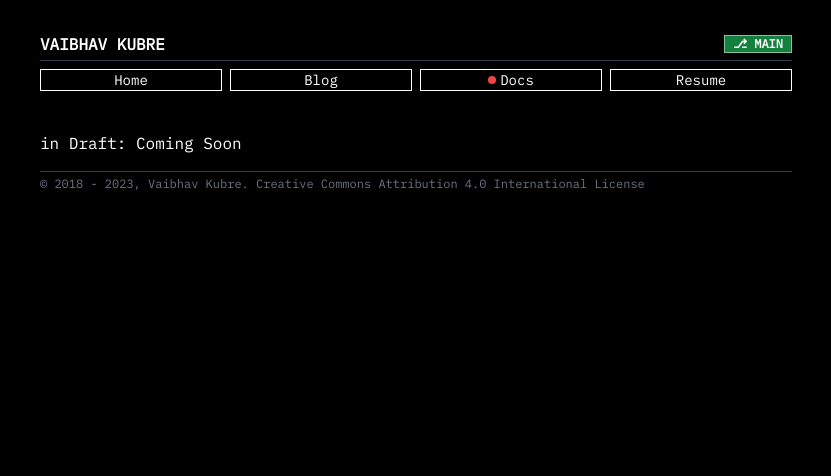
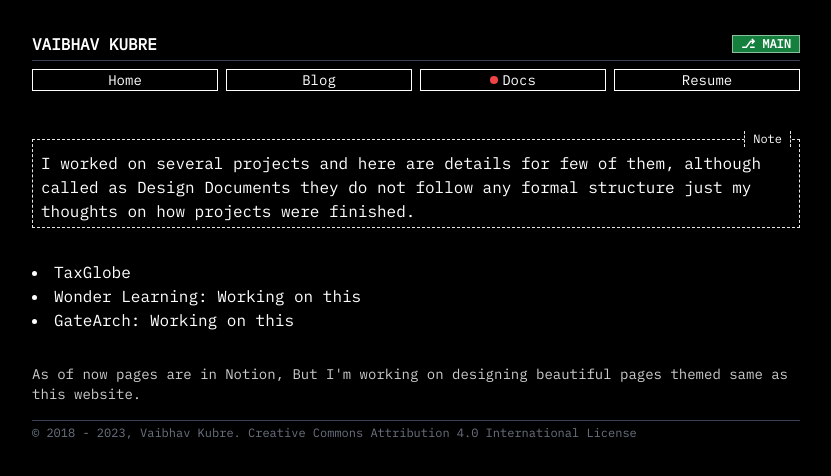
Before and after one commit to kubre/kubre.in, an Astro site: page /docs in a window 1280 px wide. Shown: the whole page, without its empty margins (224-1055 px from the left). Built offline with nearby package versions, Linux system fonts and the light colour scheme; Astro itself is replaced by a stand-in of ours.

Commit message:
Added initial design doc and alot of small fixes

```diff
--- a/src/components/Footer.astro
+++ b/src/components/Footer.astro
@@ -1,7 +1,7 @@
 ---
 ---
 
-<footer class="pt-1 pb-4 border-t border-gray-700 text-xs text-gray-500">
+<footer class="pt-1 pb-4 px-2 lg:px-0 border-t border-gray-700 text-xs text-gray-500">
     &copy; 2018 - {new Date().getFullYear()}, Vaibhav Kubre.<wbr /> Creative Commons
     Attribution 4.0 International License
 </footer>
--- a/src/layouts/Layout.astro
+++ b/src/layouts/Layout.astro
@@ -40,13 +40,13 @@ const url = Astro.url;
             content={"https://kubre.in/assets/me.jpg"}
         />
     </head>
-    <body>
+    <body class="px-2 lg:px-0">
         <Nav />
         <slot />
         <Footer />
         <style>
             body {
-                @apply font-mono bg-black text-white px-2 max-w-screen-md mx-auto;
+                @apply font-mono bg-black text-white max-w-screen-md mx-auto;
                 height: 100vh;
                 z-index: -1;
             }
--- a/src/pages/404.astro
+++ b/src/pages/404.astro
@@ -6,7 +6,7 @@ import Layout from "../layouts/Layout.astro";
     title="Design Documents"
     description="Design Documents for Projects I have worked on"
 >
-    <main class="pt-8 pb-4">
+    <main class="pt-8 pb-8">
         <p class="text-bold">
             <strong class="bg-red-700 px-2">404</strong> Page you're looking for does not exists, or has been removed!
         </p>
--- a/src/pages/about.astro
+++ b/src/pages/about.astro
@@ -3,8 +3,8 @@ import Layout from "../layouts/Layout.astro";
 ---
 
 <Layout
-    title="Design Documents"
-    description="Design Documents for Projects I have worked on"
+    title="About Site"
+    description="What kubre.in uses?"
 >
     <style>
         table * {
--- a/src/pages/blog/index.astro
+++ b/src/pages/blog/index.astro
@@ -17,7 +17,7 @@ const posts = await Astro.glob("./*.md").then((posts) => {
     description="Vaibhav's articles realted to tech and stuff he likes"
 >
     <p class="uppercase pt-8 pb-2 text-sm font-bold border-b border-dashed border-white/60">&#9716; Recent Posts</p>
-    <main class="pb-4 grid gap-y-4">
+    <main class="pb-8 grid gap-y-4">
         </>
         {
             posts.map((post) => {
--- a/src/pages/docs/index.astro
+++ b/src/pages/docs/index.astro
@@ -6,7 +6,29 @@ import Layout from "../../layouts/Layout.astro";
     title="Design Documents"
     description="Design Documents for Projects I have worked on"
 >
-    <main class="pt-8 pb-4">
-        <p class="text-bold">in Draft: Coming Soon</p>
+    <main class="pt-8 pb-4 grid gap-y-8">
+        <fieldset class="border border-dashed px-2 py-1">
+            <legend class="ml-auto text-xs border-x border-dashed px-2">Note</legend>
+            I worked on several projects and here are details for few of them,
+            although called as Design Documents they do not follow any formal
+            structure just my thoughts on how projects were finished.
+        </fieldset>
+        <ul class="list-disc list-inside">
+            <li><a
+                    class="text-blue-700 visited:text-purple-700 underline font-semibold"
+                    href="https://kubre.notion.site/TaxGlobe-Website-38abef3f06b14b37bdaeb38a87075548"
+                    target="_blank"
+                    rel="noopener noreferrer"
+                    class="text-bold">TaxGlobe</a
+                >
+            </li>
+            <li>Wonder Learning: Working on this</li>
+            <li>GateArch: Working on this</li>
+        </ul>
+
+        <p class="text-sm text-white/80">
+            As of now pages are in Notion, But I'm working on designing beautiful
+            pages themed same as this website.
+        </p>
     </main>
 </Layout>
--- a/src/pages/resume.astro
+++ b/src/pages/resume.astro
@@ -9,7 +9,7 @@ import Chip from "../components/Chip.astro";
             border-collapse: collapse;
         }
     </style>
-    <main class="grid grid-cols-2 gap-y-6 pt-4 md:pt-8 pb-16 relative">
+    <main class="grid grid-cols-2 gap-y-6 pt-4 md:pt-8 pb-8 relative">
         <a
             href="/Vaibhav-Kubre-Resume.pdf"
             download="Vaibhav-Kubre-Resume.pdf"
```
Also changed, not shown: src/pages/docs/gatearch.astro (deleted).
